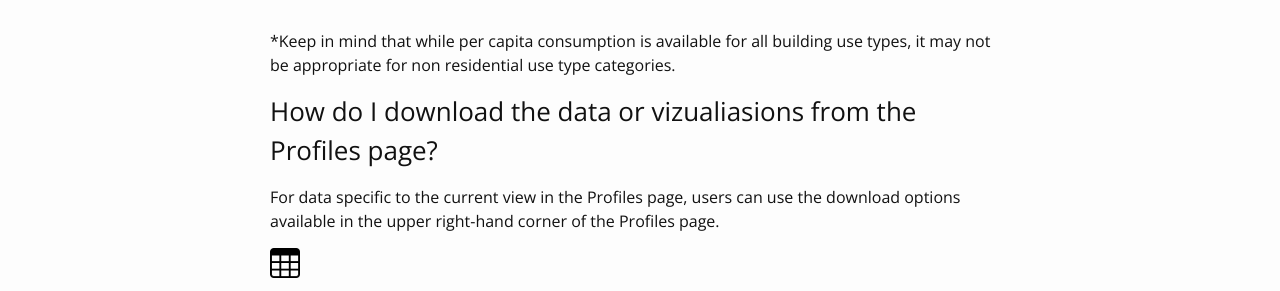
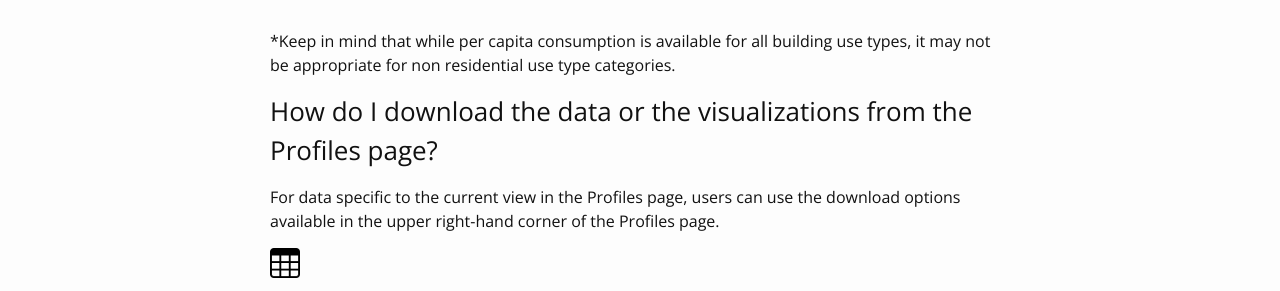
Before and after one commit to uclaioes/bayren-atlas, a Jekyll site: the page built from tutorial.md, in a window 1280 px wide and 900 px high, scrolled down 20995 px. Shown: the part 167-458 px from the top of the window. Built offline with Jekyll 4.4.1, drawn with Linux system fonts in a browser that asks for light colours.

Commit message:
tutorial: fix typo

```diff
--- a/tutorial.md
+++ b/tutorial.md
@@ -311,7 +311,7 @@ The following table provides relevant details on the data available in the downl
 
 *Keep in mind that while per capita consumption is available for all building use types, it may not be appropriate for non residential use type categories.
 
-### How do I download the data or vizualiasions from the Profiles page?
+### How do I download the data or the visualizations from the Profiles page?
 
 For data specific to the current view in the Profiles page, users can use the download options available in the upper right-hand corner of the Profiles page.
 
```
